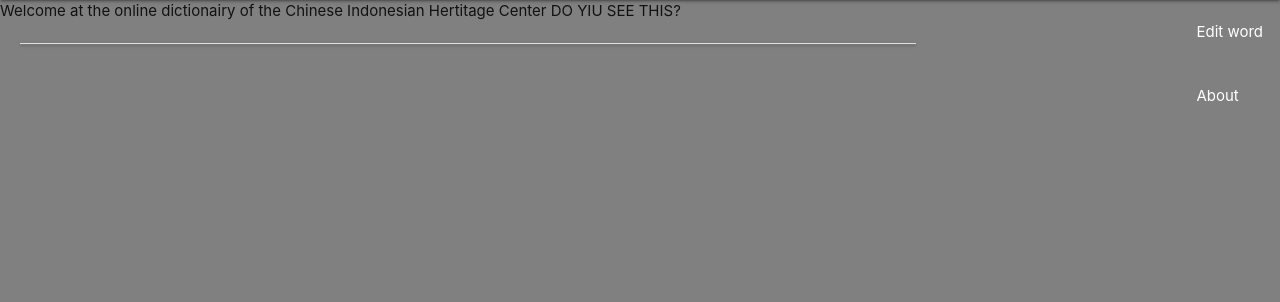
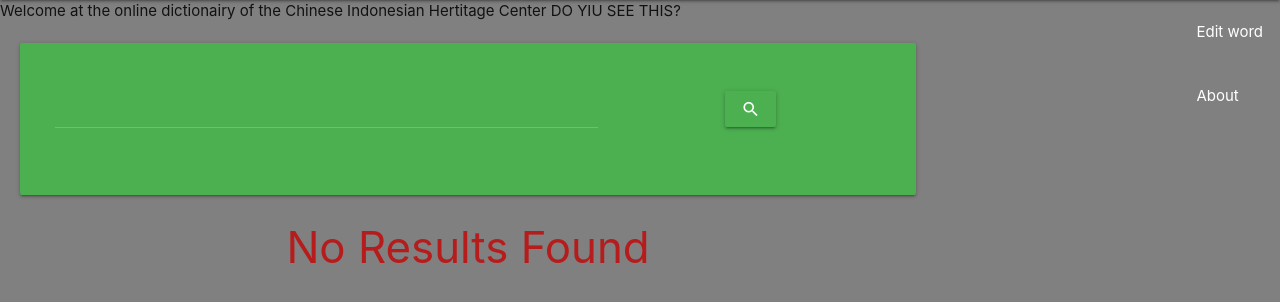
Before and after one commit to Code-Institute-Submissions/MariskaS85-CIHC, a Flask app: template templates/home.html in a window 1280 px wide. Shown: the part 64-366 px from the top of the page. Run offline with Flask 2, Linux system fonts and the light colour scheme; the template is opened without the code that fills it, so the values that code supplies are empty; some libraries are stand-ins or nearby versions.

Commit message:
the empty list after search doesntt work

```diff
--- a/dict.py
+++ b/dict.py
@@ -29,8 +29,6 @@ def search():
     query = request.form.get("query")
     words = list(mongo.db.words.find({"$text": {"$search": query}}))
     return render_template("home.html", words=words)
-
-
 
 @app.route("/add_words", methods=["GET", "POST"])
 def add_words():
@@ -72,7 +70,7 @@ def edit_words(words_id):
 
     mongo.db.words.update({"_id": ObjectId(words_id)}, submit)
 
-    task = mongo.db.tasks.find_one({"_id": ObjectId(words_id)})
+    word = mongo.db.words.find_one({"_id": ObjectId(words_id)})
     words = mongo.db.words.find().sort("word", 1)
     return render_template("edit.html", words=words)
 
@@ -85,8 +83,7 @@ def delete_word(words_id):
 
 @app.route("/about_page")
 def about_page():
-    words = mongo.db.words.find()
-    return render_template("about.html", words=words)
+    return render_template("about.html")
 
 if __name__=="__main__":
     app.run(host=os.environ.get("IP"),
--- a/static/js/script.js
+++ b/static/js/script.js
@@ -4,5 +4,4 @@
     $('.tooltipped').tooltip();
     $('select').formSelect();
     $('input#input_text, textarea#textarea2').characterCounter();
-    $('.message').innerHTML("Thank you for your condribution!");
   });
--- a/templates/add.html
+++ b/templates/add.html
@@ -54,7 +54,7 @@
                     <label>Select Category</label>
                 </div>
 
-                <div class="input-field col s12">
+                <div class="input-field col s12" type="url" pattern="https://.*"    size="30">
                     <textarea placeholder="Please paste the website link" id="usage" name="usage" required class="materialize-textarea"></textarea>
                     <label for="usage">Meaning of the word</label>
                 </div>
--- a/templates/home.html
+++ b/templates/home.html
@@ -7,26 +7,23 @@
 
 
 {% block content %}
-    <ul class="collapsible">
-    {% for word in words %}
-        {% if word|length > 0 %}
-        <div class="row">
-            <div class="col s12 right">
-                <form action="{{url_for('search') }}" method="POST">
-                    <div class="input-field">
+    <div class="row card-panel green">
+        <form action="{{url_for('search') }}" method="POST" class="col s12">
+            <div class="row valign-wrapper center-align">
+                <div class="input-field col s12 m8">
                         <input type="text" name="query" id="query" minlength="3" maxlength="50" class="validate" required>
-                        <label class="label-icon" for="query"><i class="material-icons search">search</i></label>
-                        <i class="material-icons">close</i>
+                </div>
+                <div class="col s12 m4">
+                    <button type="submit" class="green text-white btn">
+                        <i class="material-icons search green text-white">search</i>
+                    </button>
+                </div>
             </div>
         </form>
     </div>
-        </div>
-
-        {% else %}
-
-        <h3 class="page_header">No words found</h3>
-
-        {% endif %}
+    {% if words|length > 0 %}
+    <ul class="collapsible">
+        {% for word in words %}
         <li>
             <div class="collapsible-header green white-text"><i class="material-icons">library_books</i><b><h3>{{  word.word }}</h3></b>
             </div>
@@ -61,7 +58,6 @@
                                 <td> {{  word.updated_at }}</td>
                             </tr>
                         </tbody>
-
                     </table>
                     <table>
                     <tbody>
@@ -72,8 +68,10 @@
                     </table>
                 </span>
             </div>
+        </li>
         {% endfor %}
-    </li>
     </ul>
-
+    {% else %}
+        <h3 class="red-text text-darken-4 center-align">No Results Found</h3>
+    {% endif %}
 {% endblock %}
```
Lines whose indentation alone changed are shown as unchanged.
